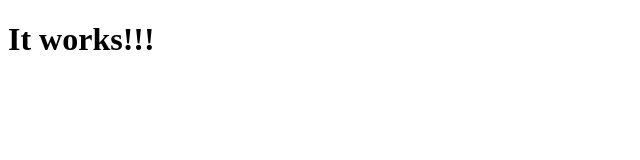
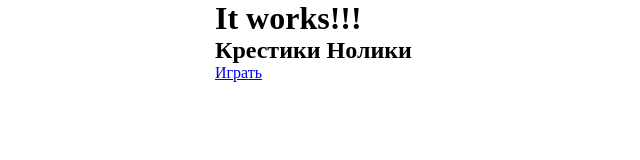
Before and after one commit to mrdudov/mrdudov_ru, a plain HTML site: page frontend/index.html in a window 1280 px wide. Shown: the whole page, without its empty margins (0-640 px from the left). Drawn offline with Linux system fonts and the light colour scheme.

Commit message:
add link to tic-tac-toe

```diff
--- a/frontend/index.html
+++ b/frontend/index.html
@@ -4,9 +4,19 @@
     <meta charset="UTF-8" />
     <meta http-equiv="X-UA-Compatible" content="IE=edge" />
     <meta name="viewport" content="width=device-width, initial-scale=1.0" />
+    <link rel="stylesheet" href="./style.css">
     <title>mrdudov</title>
   </head>
   <body>
-    <h1>It works!!!</h1>
+    <div id="main-container">
+      <h1>It works!!!</h1>
+      <div id="cards">
+        <div id="tic-tac-toe" class="card">
+          <h2>Крестики Нолики</h2>
+          <a href="http://tic-tac-toe.mrdudov.ru">Играть</a>
+        </div>
+      </div>
+    </div>
+
   </body>
 </html>
--- /dev/null
+++ b/frontend/style.css
@@ -0,0 +1,9 @@
+* {
+    margin: 0px;
+    padding: 0px;
+}
+
+#main-container {
+    width: 850px;
+    margin: auto;
+}
```
